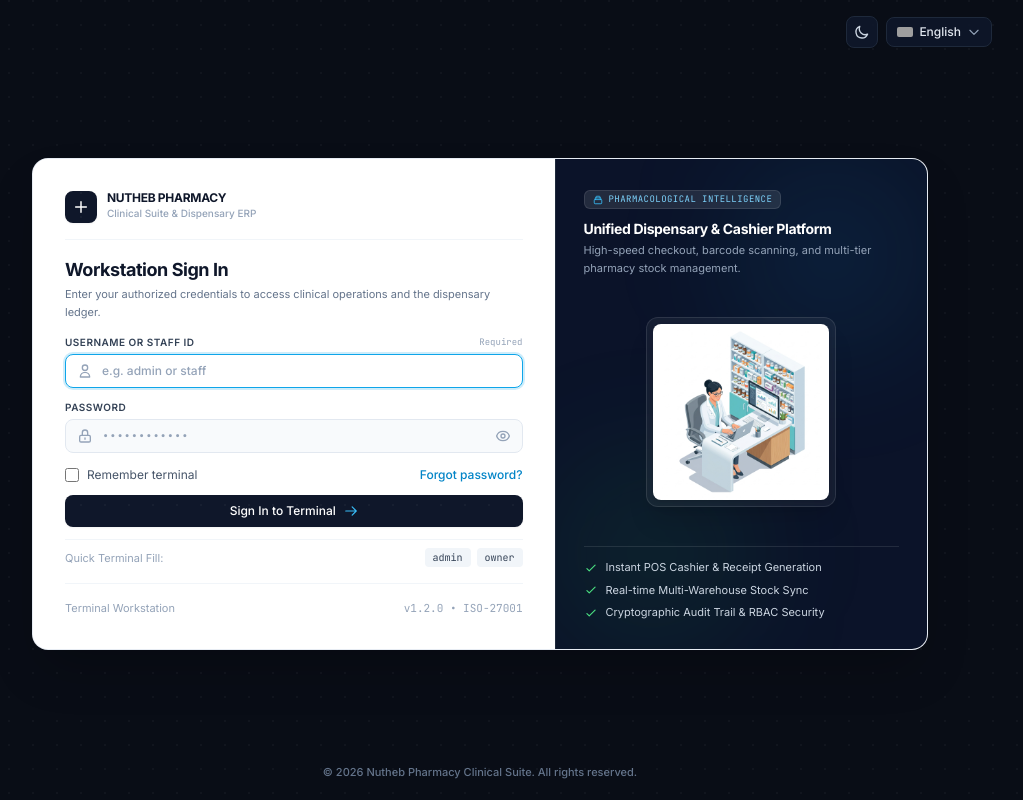
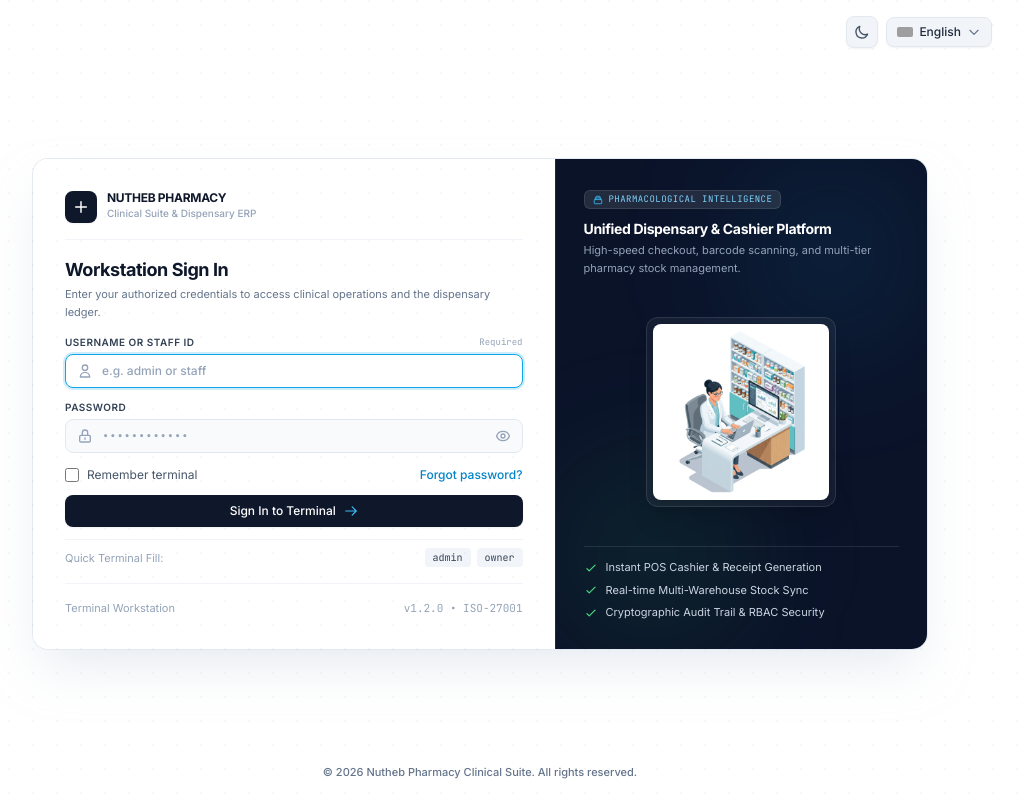
Before and after one commit to Thanu-Un/Pharmacy_Project, a React (Vite) app in the folder client/: page / in a window 1280 px wide. Shown: the whole page, without its empty margins (160-1183 px from the left). Built offline with nearby package versions, Linux system fonts and the light colour scheme; grey boxes are pictures that could not be loaded; a web font is replaced by a local one.

Commit message:
feat(ui): ensure main background is white in light mode on login screen

```diff
--- a/client/src/App.jsx
+++ b/client/src/App.jsx
@@ -25,6 +25,17 @@ function App() {
     }
   });
 
+  // Ensure HTML element class matches isDark state
+  useEffect(() => {
+    if (isDark) {
+      document.documentElement.classList.add('dark');
+      localStorage.setItem('theme', 'dark');
+    } else {
+      document.documentElement.classList.remove('dark');
+      localStorage.setItem('theme', 'light');
+    }
+  }, [isDark]);
+
   // Language Dropdown state for auth pages
   const [isLangOpen, setIsLangOpen] = useState(false);
   const langDropdownRef = useRef(null);
@@ -46,15 +57,7 @@ function App() {
   const currentLangObj = languages.find(l => l.code === i18n.language) || languages[0];
 
   const toggleTheme = () => {
-    const nextDark = !isDark;
-    setIsDark(nextDark);
-    if (nextDark) {
-      document.documentElement.classList.add('dark');
-      localStorage.setItem('theme', 'dark');
-    } else {
-      document.documentElement.classList.remove('dark');
-      localStorage.setItem('theme', 'light');
-    }
+    setIsDark(prev => !prev);
   };
 
   const changeLanguage = (lng) => {
@@ -83,7 +86,7 @@ function App() {
   };
 
   return (
-    <div className={currentTab === 'dashboard' ? 'w-full h-screen' : 'min-h-screen w-full bg-slate-950 text-slate-100 flex flex-col justify-between p-3 sm:p-4 lg:py-3 lg:px-6 relative selection:bg-brand-500 selection:text-white'}>
+    <div className={currentTab === 'dashboard' ? 'w-full h-screen' : 'min-h-screen w-full bg-white dark:bg-slate-950 text-slate-900 dark:text-slate-100 flex flex-col justify-between p-3 sm:p-4 lg:py-3 lg:px-6 relative selection:bg-brand-500 selection:text-white transition-colors duration-200'}>
       {currentTab === 'dashboard' ? (
         <main className="w-full h-full">
           <Dashboard username={username} token={token} permissions={permissions} onLogout={handleLogout} />
@@ -92,9 +95,11 @@ function App() {
         <div className="w-full max-w-5xl mx-auto flex flex-col flex-1 justify-between relative z-10">
           {/* Subtle Ambient Grid Background */}
           <div
-            className="fixed inset-0 opacity-[0.035] pointer-events-none"
+            className="fixed inset-0 opacity-[0.035] dark:opacity-[0.035] pointer-events-none transition-opacity"
             style={{
-              backgroundImage: 'radial-gradient(circle at 1px 1px, white 1px, transparent 0)',
+              backgroundImage: isDark
+                ? 'radial-gradient(circle at 1px 1px, white 1px, transparent 0)'
+                : 'radial-gradient(circle at 1px 1px, #0f172a 1px, transparent 0)',
               backgroundSize: '24px 24px'
             }}
           />
@@ -108,14 +113,14 @@ function App() {
                 type="button"
                 onClick={toggleTheme}
                 title={isDark ? "Switch to Light Mode" : "Switch to Night Mode"}
-                className="flex items-center justify-center w-8 h-8 rounded-lg bg-slate-900/90 hover:bg-slate-800 border border-slate-800 text-slate-300 hover:text-white transition-colors cursor-pointer shadow-sm"
+                className="flex items-center justify-center w-8 h-8 rounded-lg bg-slate-100 hover:bg-slate-200 dark:bg-slate-900/90 dark:hover:bg-slate-800 border border-slate-200 dark:border-slate-800 text-slate-700 dark:text-slate-300 hover:text-slate-900 dark:hover:text-white transition-colors cursor-pointer shadow-sm"
               >
                 {isDark ? (
                   <svg className="w-4 h-4 text-amber-400" fill="none" stroke="currentColor" viewBox="0 0 24 24">
                     <path strokeLinecap="round" strokeLinejoin="round" strokeWidth="2" d="M12 3v1m0 16v1m9-9h-1M4 12H3m15.364 6.364l-.707-.707M6.343 6.343l-.707-.707m12.728 0l-.707.707M6.343 17.657l-.707.707M16 12a4 4 0 11-8 0 4 4 0 018 0z" />
                   </svg>
                 ) : (
-                  <svg className="w-4 h-4 text-slate-300" fill="none" stroke="currentColor" viewBox="0 0 24 24">
+                  <svg className="w-4 h-4 text-slate-600" fill="none" stroke="currentColor" viewBox="0 0 24 24">
                     <path strokeLinecap="round" strokeLinejoin="round" strokeWidth="2" d="M20.354 15.354A9 9 0 018.646 3.646 9.003 9.003 0 0012 21a9.003 9.003 0 008.354-5.646z" />
                   </svg>
                 )}
@@ -126,29 +131,29 @@ function App() {
                 <button
                   type="button"
                   onClick={() => setIsLangOpen(!isLangOpen)}
-                  className="flex items-center gap-1.5 px-2.5 py-1.5 bg-slate-900/90 hover:bg-slate-800 border border-slate-800 text-slate-200 text-xs font-medium rounded-lg transition-colors cursor-pointer"
+                  className="flex items-center gap-1.5 px-2.5 py-1.5 bg-slate-100 hover:bg-slate-200 dark:bg-slate-900/90 dark:hover:bg-slate-800 border border-slate-200 dark:border-slate-800 text-slate-800 dark:text-slate-200 text-xs font-medium rounded-lg transition-colors cursor-pointer shadow-sm"
                 >
                   <img src={currentLangObj.flag} alt={currentLangObj.name} className="w-4 h-2.5 object-cover rounded-sm" />
                   <span className="hidden sm:inline">{currentLangObj.name}</span>
-                  <svg className={`w-3.5 h-3.5 text-slate-400 transition-transform ${isLangOpen ? 'rotate-180' : ''}`} fill="none" stroke="currentColor" viewBox="0 0 24 24">
+                  <svg className={`w-3.5 h-3.5 text-slate-500 dark:text-slate-400 transition-transform ${isLangOpen ? 'rotate-180' : ''}`} fill="none" stroke="currentColor" viewBox="0 0 24 24">
                     <path strokeLinecap="round" strokeLinejoin="round" strokeWidth="2" d="M19 9l-7 7-7-7" />
                   </svg>
                 </button>
 
                 {isLangOpen && (
-                  <div className="absolute right-0 mt-1.5 w-36 bg-slate-900 border border-slate-800 rounded-xl shadow-xl overflow-hidden py-1 z-30">
+                  <div className="absolute right-0 mt-1.5 w-36 bg-white dark:bg-slate-900 border border-slate-200 dark:border-slate-800 rounded-xl shadow-xl overflow-hidden py-1 z-30">
                     {languages.map((lang) => (
                       <button
                         key={lang.code}
                         onClick={() => changeLanguage(lang.code)}
-                        className={`w-full flex items-center justify-between px-3 py-2 text-xs hover:bg-slate-800 transition-colors ${i18n.language === lang.code ? 'bg-brand-950/60 text-brand-400 font-semibold' : 'text-slate-300'}`}
+                        className={`w-full flex items-center justify-between px-3 py-2 text-xs hover:bg-slate-100 dark:hover:bg-slate-800 transition-colors ${i18n.language === lang.code ? 'bg-brand-50 text-brand-600 dark:bg-brand-950/60 dark:text-brand-400 font-semibold' : 'text-slate-700 dark:text-slate-300'}`}
                       >
                         <div className="flex items-center gap-2">
                           <img src={lang.flag} alt={lang.name} className="w-4 h-2.5 object-cover rounded-sm" />
                           <span>{lang.name}</span>
                         </div>
                         {i18n.language === lang.code && (
-                          <svg className="w-3.5 h-3.5 text-brand-400" fill="none" stroke="currentColor" viewBox="0 0 24 24">
+                          <svg className="w-3.5 h-3.5 text-brand-600 dark:text-brand-400" fill="none" stroke="currentColor" viewBox="0 0 24 24">
                             <path strokeLinecap="round" strokeLinejoin="round" strokeWidth="2.5" d="M5 13l4 4L19 7" />
                           </svg>
                         )}
@@ -162,7 +167,7 @@ function App() {
 
           {/* Main Unified Modal/Card */}
           <div className="my-auto py-1">
-            <div className="bg-white dark:bg-slate-900 rounded-2xl shadow-2xl border border-slate-200/80 dark:border-slate-800 overflow-hidden flex flex-col md:flex-row w-full max-w-4xl mx-auto">
+            <div className="bg-white dark:bg-slate-900 rounded-2xl shadow-2xl shadow-slate-300/50 dark:shadow-2xl border border-slate-200/90 dark:border-slate-800 overflow-hidden flex flex-col md:flex-row w-full max-w-4xl mx-auto">
 
               {/* Left Pane: Clean Clinical Form */}
               <div className="w-full md:w-7/12 p-5 sm:p-7 lg:p-8 flex flex-col justify-between bg-white dark:bg-slate-900">
```
